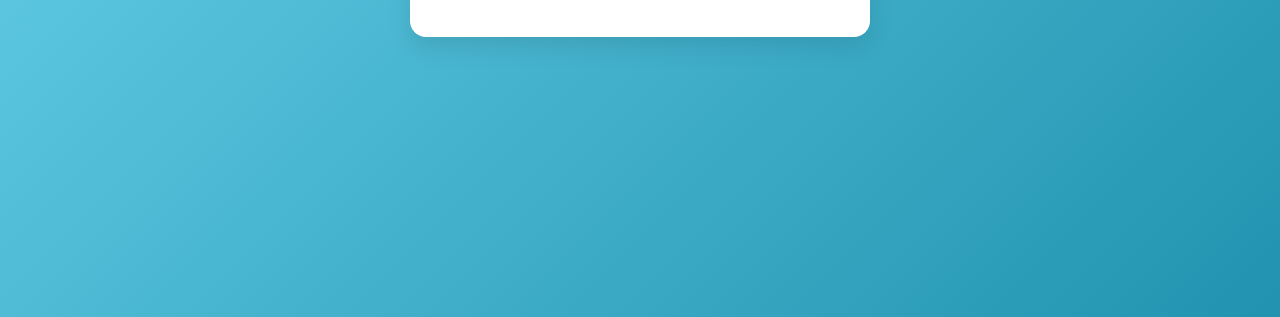
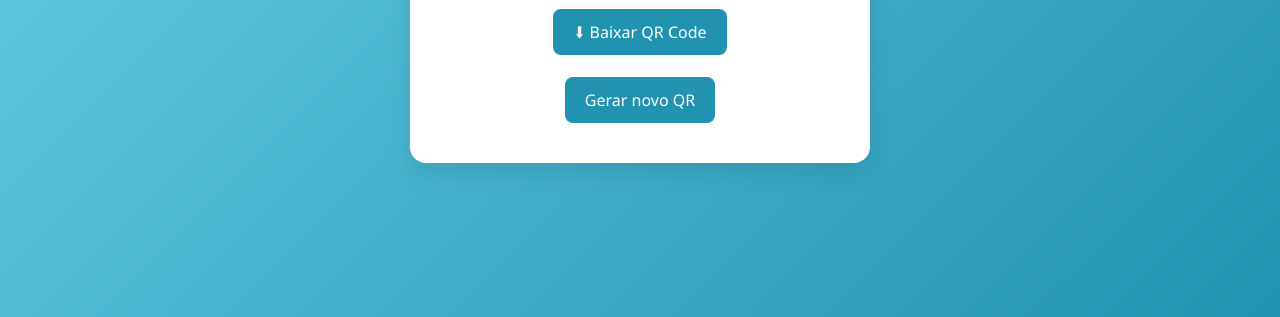
Before and after one commit to Dan4898/qr-code-generator, a website: page views/code.html in a window 1280 px wide. Shown: the part 483-800 px from the top of the page. Drawn offline with Linux system fonts and the light colour scheme.

Commit message:
Adicionei a opção de download do QR code

```diff
--- a/views/code.html
+++ b/views/code.html
@@ -61,6 +61,8 @@
         <h1>QR Code Gerado com Sucesso</h1>
         <img src="/qr-code.png" alt="Código QR">
         <br>
+        <a class="button" href="/qr-code.png" download="qr-code.png">⬇ Baixar QR Code</a>
+        <br><br>
         <a class="button" href="/">Gerar novo QR</a>
     </div>
 </body>
```
Also changed, not shown: public/qr-code.png (added).
